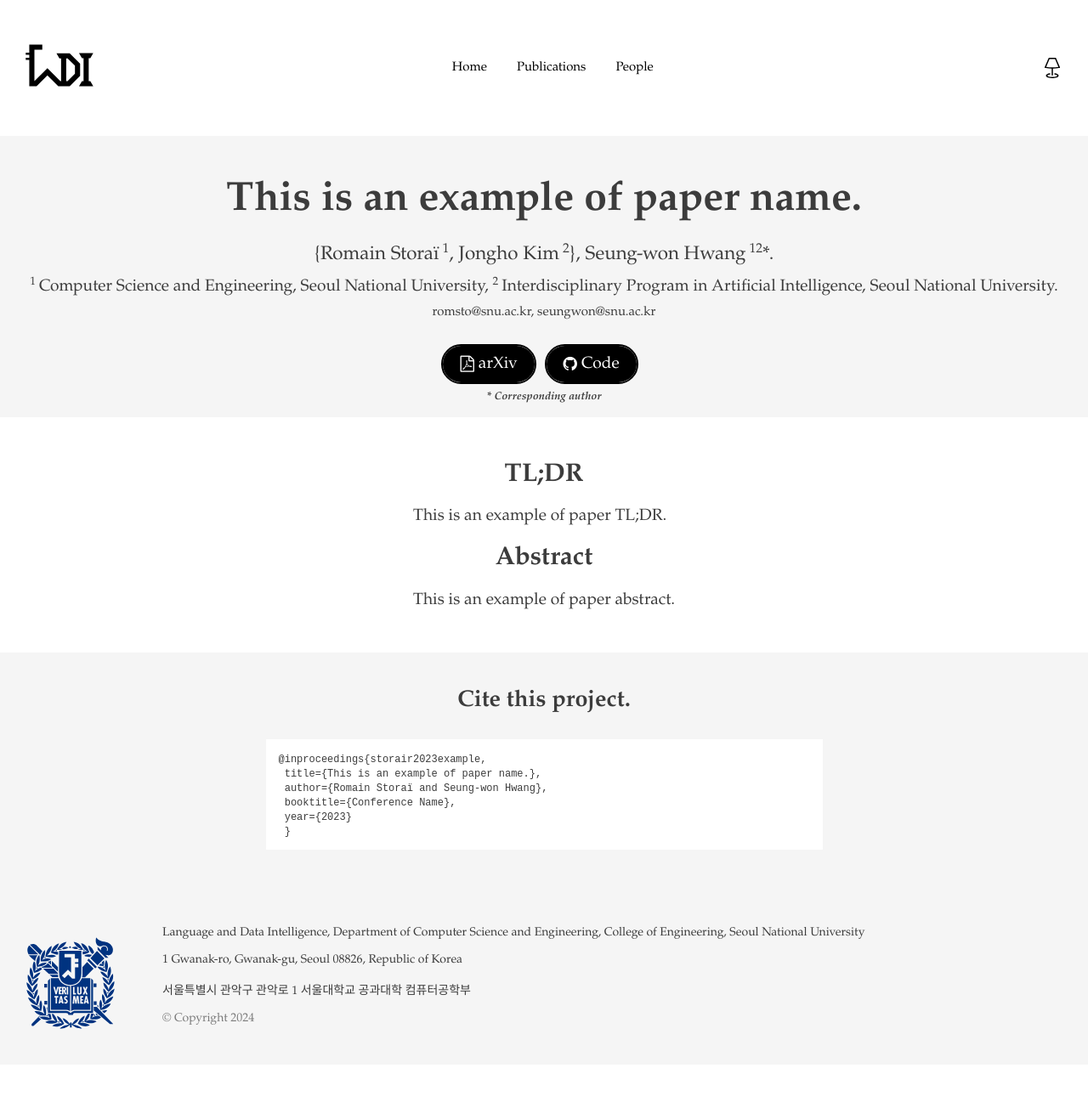
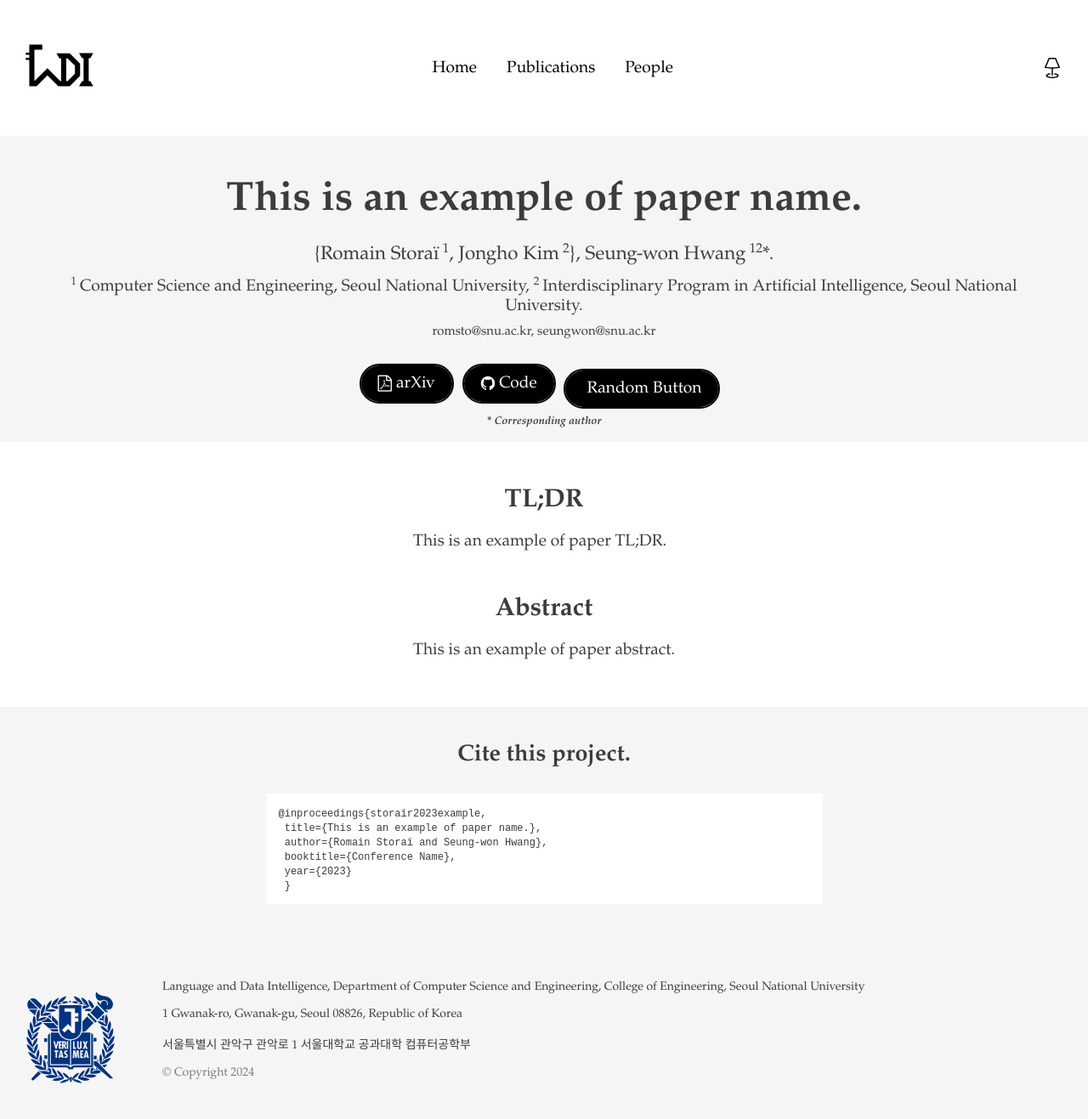
Before and after one commit to ldilab/ldilab.github.io, a Jekyll site: the page built from _projectpage/test2.md, in a window 1280 px wide. Shown: the whole page at 85% size. Built offline with Jekyll 4.4.1, drawn with Linux system fonts in a browser that asks for light colours; before the commit the page ends 1253 px from its top, so only the background shows below that.

Commit message:
Further enhancements for better responsivity

```diff
--- a/_layouts/projectpage.html
+++ b/_layouts/projectpage.html
@@ -4,6 +4,7 @@ sitemap: false
 ---
 <div class="project-presentation">
     <div class="project-header">
+        <div class="project-header-content">
             <h1 class="project-title">{{ page.paper_name }}</h1>
             {% assign numberAffiliations = page.affiliations | size %}
             {% assign showAffiliations = false %}
@@ -102,6 +103,7 @@ sitemap: false
             </div>
             {% endif %}
         </div>
+    </div>
     <div class="project-container">
         <div class="project-content">
             {{ content }}
@@ -130,3 +132,5 @@ sitemap: false
         }
     }
 </script>
+
+<script src="https://cdn.mathjax.org/mathjax/latest/MathJax.js?config=TeX-AMS-MML_HTMLorMML" type="text/javascript"></script>
--- a/_projectpage/test2.md
+++ b/_projectpage/test2.md
@@ -29,6 +29,9 @@ buttons:
     - name: "Code"
       icon: "github"
       link: "https://example.com"
+    - name: "Random Button"
+      icon: "hexagon-nodes"
+      link: "https://example.com"
 ---
 
 # TL;DR
--- a/assets/css/main.css
+++ b/assets/css/main.css
@@ -656,6 +656,14 @@ a.person-publication:hover {
     padding-bottom: 15px;
     margin-bottom: 30px;
     background-color: var(--header-bg-color);
+    display: flex;
+    align-items: center;
+}
+
+.project-header-content {
+    max-width: 90%;
+    margin-left: auto;
+    margin-right: auto;
 }
 
 .project-title {
@@ -749,7 +757,7 @@ a.person-publication:hover {
 }
 
 .project-content {
-    margin-bottom: 30px;
+    margin-bottom: 35px;
     max-width: 800px;
 }
 
@@ -758,7 +766,11 @@ a.person-publication:hover {
     text-align: center;
 }
 
-.project-content p {
+.project-content h1:not(:first-child) {
+    margin-top: 50px;
+}
+
+.project-content p, ul, ol {
     font-size: 1.2rem;
     margin-bottom: 20px;
     text-align: justify;
@@ -921,4 +933,22 @@ a.person-publication:hover {
     .person-name {
         font-size: 16px;
     }
+
+    .project-content {
+        max-width: 90%;
+        font-size: 0.8em;
+    }
+
+    .project-content img {
+        max-width: 100%;
+    }
+
+    .project-bibtex pre {
+        max-width: 90%;
+        min-width: 90%;
+    }
+
+    .project-title {
+        font-size: 2rem;
+    }
 }
```
Lines whose indentation alone changed are shown as unchanged.
